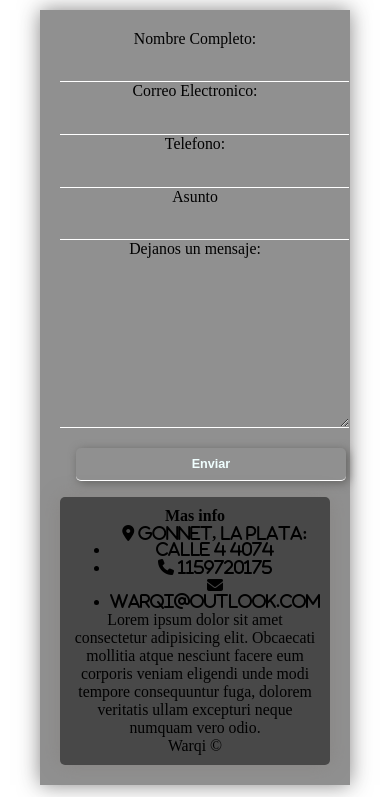
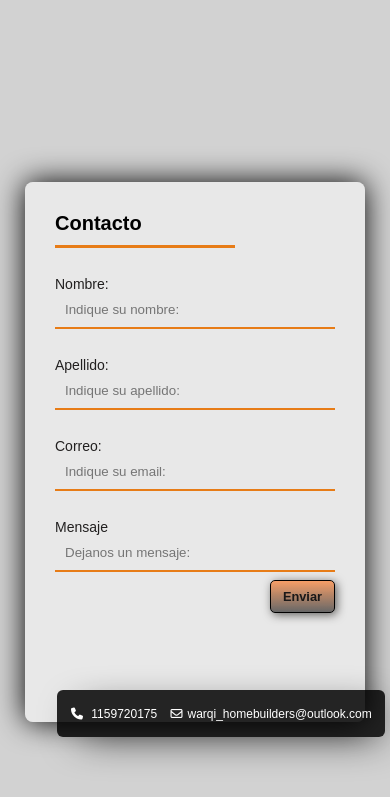
Before and after one commit to HectorSena/warqi-hectorsena, a website: page contactos.html in a window 390 px wide. Shown: the part 563-1360 px from the top of the page. Drawn offline with Linux system fonts and the light colour scheme.

Commit message:
se modifico la pagina de contactos dandole nuevos estilos y haciendolo responsive

```diff
--- a/contactos.html
+++ b/contactos.html
@@ -22,55 +22,26 @@
             </nav>
         </div>
     </header>
+    <section id="formulario">
+        <h1>Dejanos tus datos y nos contactamos a la brevedad!</h1>
+        <form class="form">
+            <h2>Contacto</h2>
+            <p type="Nombre:"><input placeholder="Indique su nombre:"></p>
+            <p type="Apellido:"><input placeholder="Indique su apellido:"></p>
+            <p type="Correo:"><input placeholder="Indique su email:">
+            </p>
+            <p type="Mensaje"><input placeholder="Dejanos un mensaje:">
+            </p>
+            <button>Enviar</button>
 
-        <section id="contenedor-form">
-            <h1>¡CONTACTANOS!</h1>
+            <div class="form-div">
+                <span class="fa fa-phone"></span> 1159720175
+                <span class="fa fa-envelope-o"></span>warqi_homebuilders@outlook.com
+            </div>
 
-                <h3>¡Deja tus datos y te contactamos a la brevedad!</h3>
-            <div class="cont-form">
-                <div class="form">
-                    <p>
-                        <label for="Nombre">Nombre Completo:</label>
-                        <input type="text" name="Nombre Completo" id="Nombre">
-                    </p>
-                    <p>
-                        <label for="email">Correo Electronico:</label>
-                        <input type="email" name="correo electronico" id="email">
-                    </p>
-                    <p>
-                        <label for="telefono">Telefono:</label>
-                        <input type="tel" name="telefono" id="telefono">
-                    </p>
-                    <p>
-                        <label for="asunto">Asunto</label>
-                        <input type="text" name="asunto" id="asunto">
-                    </p>
-                    <p>
-                        <label for="msj">Dejanos un mensaje:</label>
-                        <textarea name="mensaje" id="msj" cols="30" rows="10"></textarea>
-                    </p>
-                    <p>
-                        <button type="submit">
-                            Enviar
-                        </button>
-                    </p>
-
-                </div>
-                <div class="form-info">
-                    <h4>Mas info</h4>
-                    <ul>
-                        <li><i class="fa-solid fa-location-dot"> Gonnet, La plata: Calle 4 4074</i></li>
-                        <li><i class="fa-solid fa-phone"> 1159720175</i></li>
-                        <li><i class="fa-solid fa-envelope"> warqi@outlook.com</i></li>
-                    </ul>
-                    <p>Lorem ipsum dolor sit amet consectetur adipisicing elit. Obcaecati mollitia atque nesciunt facere eum corporis
-                        veniam eligendi unde modi tempore consequuntur fuga, dolorem veritatis ullam excepturi neque numquam vero odio.
-                    </p>
-                    <p>Warqi &copy</p>
-                </div>
-            </div>
-        </section>
-    <!------------------FOOTER-------------------------->
+        </form>
+    </section>
+<!------------------FOOTER-------------------------->
     <footer class="footer">
         <div class="item">
             <a href="index.html">Inicio</a>
--- /dev/null
+++ b/scss/estilos-contactos.scss
@@ -0,0 +1,77 @@
+body {
+    background: $colorwhitebg;
+    margin: 0;
+}
+.form {
+    width: 340px;
+    height: 540px;
+    background: rgba(255, 255, 255, 0.50);
+    border-radius: 8px;
+    box-shadow: 0 0 40px - 10px #000;
+    margin: calc(50vh - 220px) auto;
+    padding: 20px 30px;
+    max-width: calc(100vw - 40px);
+    box-sizing: border-box;
+    font-family: "montserrat", sans-serif;
+    position: relative;
+}
+#formulario h1 {
+    text-align: center;
+    margin: 3em;
+    box-sizing: border-box;
+    background: rgba(255, 255, 255, 0.70);
+    border-radius: 5px;
+    padding: 1em;
+}
+.form h2 {
+    margin: 10px 0;
+    padding-bottom: 10px;
+    width: 180px;
+    color: rgb(0, 0, 0);
+    border-bottom: 3px solid rgba(232, 115, 5, 0.919);
+}
+input {
+    width: 100%;
+    padding: 10px;
+    box-sizing: border-box;
+    background: none;
+    outline: none;
+    resize: none;
+    border: 0;
+    font-family: "montserrat", sans-serif;
+    transition: all .3s;
+    border-bottom: 2px solid rgba(232, 115, 5, 0.919);
+}
+input:focus{
+    border-bottom:2px solid black;
+}
+
+p:before{
+    content: attr(type);
+    display: block;
+    margin: 28px 0 0;
+    font-size: 14px;
+    color: rgb(34, 32, 32);
+}
+.form button{
+    float: right;
+    padding: 8px 12px;
+    margin: 8px 0 0;
+    cursor: pointer;
+    transition: all .3s;
+}
+.form-div {
+    position: absolute;
+    bottom: -15px;
+    right: -20px;
+    background: rgba(0, 0, 0, 0.845);
+    color: white;
+    width: 320px;
+    padding: 16px 4px 16px 4px;
+    border-radius: 6px;
+    font-size: 12px;
+    box-shadow: 10px 10px 40px -14px rgb(0, 0, 0);
+}
+.form-div span{
+    margin: 2px 5px 0 10px;
+}
--- a/scss/estilos.scss
+++ b/scss/estilos.scss
@@ -4,6 +4,7 @@
 
 }
 @import "colores.scss";
+@import "estilos-contactos.scss";
 
 html {
     scroll-behavior: smooth;
@@ -90,16 +91,16 @@ header a:hover {
     align-items: center;
     justify-content: center;
     text-align: center;
-    height: 90vh;
+    height: 100vh;
     background-image: linear-gradient(0deg,
         rgba(0, 0, 0, 0.5),
         rgba(0, 0, 0, 0.5))
     ,url("../imagenes/banner-heronegro.png");
-    background-size: 200%;
+    background-size: 300%;
     background-repeat: unset;
     background-attachment: fixed;
     background-position: center center;
-    animation: movimiento 25s infinite linear alternate;
+    animation: movimiento 30s infinite linear alternate;
 }
 @keyframes movimiento {
     from {
@@ -112,7 +113,7 @@ header a:hover {
 
 #hero h1 {
     color: white;
-    font-size: clamp(2.5rem, 8vw, 14rem);
+    font-size: clamp(18px, 10vw, 80px);
 }
 
 #somoswarqi .contenedor {
@@ -133,7 +134,7 @@ header a:hover {
     margin: 1em;
 }
 #somoswarqi h2 {
-    font-size: clamp(1.5rem, 5vw, 8em);
+    font-size: clamp(12px, 5vw, 24px);
     margin-top: 1em;
     margin-bottom: 0.5em;
 }
@@ -176,6 +177,7 @@ header a:hover {
 }
 
 #nuestros-servicios {
+    padding: 1em;
     background-color: rgb(30, 30, 30);
     color: white;
     text-align: center;
@@ -357,57 +359,6 @@ header a:hover {
         padding-bottom: 0;
     }
 }
-
-/* contactos */
-#contenedor-form {
-    display: flex;
-    flex-direction: column;
-    align-items: center;
-    padding: 5em;
-    margin:0px;
-    text-align: center;
-    max-width: 760px;
-    max-height: 1080;
-
-}
-#contenedor-form h1 {
-    font-size: 45px;
-}
-#contenedor-form h3 {
-    font-size: 30px;
-}
-#contenedor-form .cont-form {
-    color: black;
-    background-color: #03030370;
-    box-shadow: 0 0 20px rgba(45, 43, 43, 0.564);
-    margin: 25px;
-    padding: 20px;
-}
-.form-info {
-    padding: 10px;
-    color: black;
-    background-color: #1e1e1d9f;
-    border-radius: 5px;
-    box-shadow: 0 0 20px #8079757e;
-}
-.form input,
-.form button,
-.form textarea {
-    width: 100%;
-    padding: 0.7em;
-    border: none;
-    background: none;
-    border-bottom: 1px solid white;
-    outline: none;
-    color: azure;
-}
-form button {
-    background: black;
-    border: 0;
-    text-transform: uppercase;
-    padding: 1em;
-}
-
 /* FOOTER */
 footer {
     background-image: linear-gradient(0deg,
```
Also changed, not shown: css/estilos.css.
